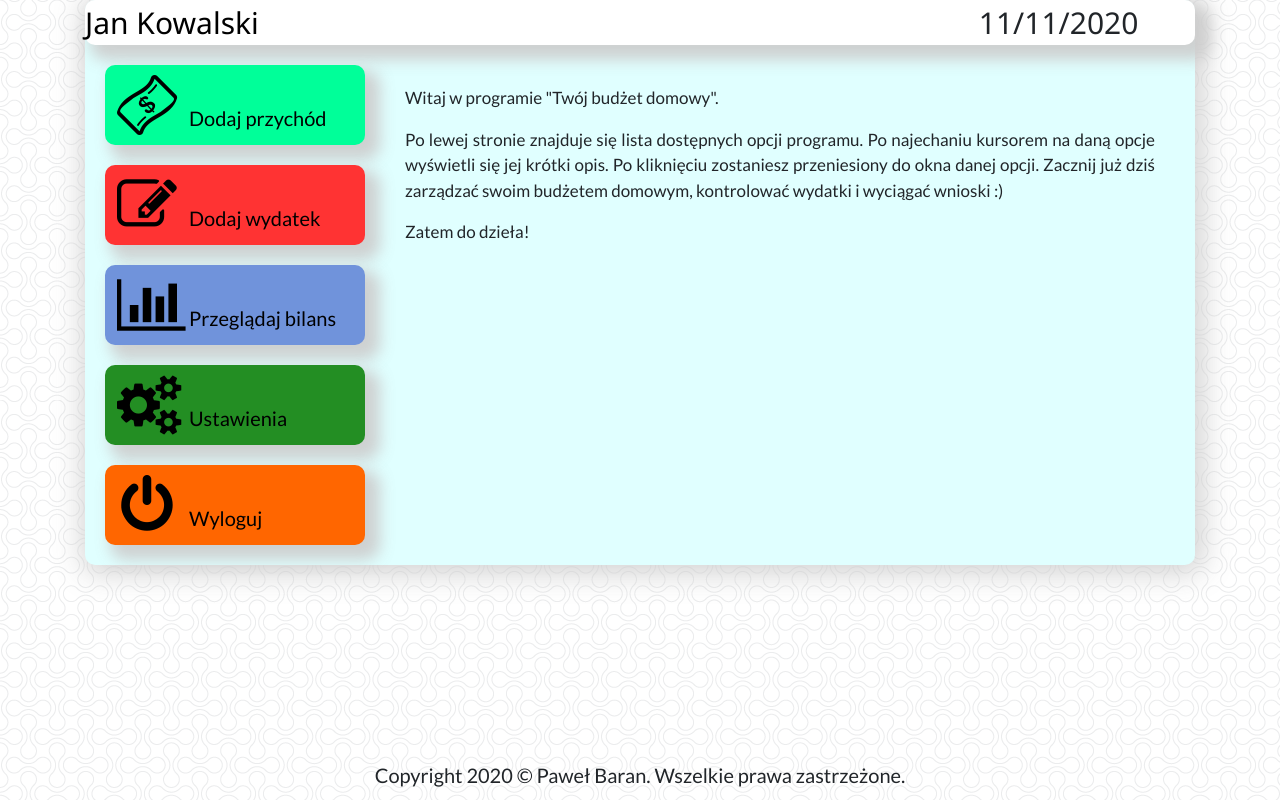
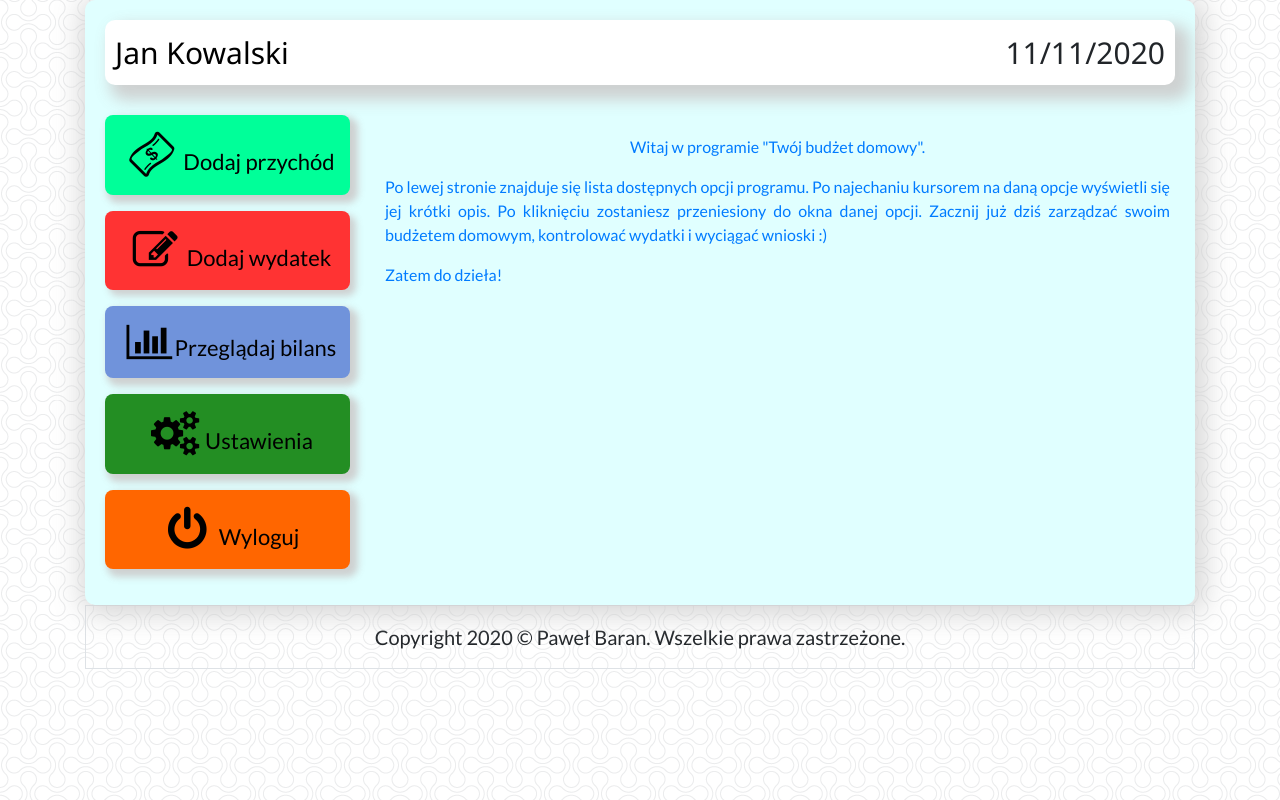
Before and after one commit to PawelBaran-coder/Wallet-in-Bootstrap, a plain HTML site: page index.html in a window 1280 px wide. Drawn offline with nearby package versions, Linux system fonts and the light colour scheme.

Commit message:
index side

```diff
--- a/css/fontello.css
+++ b/css/fontello.css
@@ -55,17 +55,17 @@
   /* text-shadow: 1px 1px 1px rgba(127, 127, 127, 0.3); */
 }
 
-.icon-cog-alt:before { content: '\e800';  font-size: 60px; margin-top: 10px;} /* '' */
+.icon-cog-alt:before { content: '\e800'; margin-top: 10px;} /* '' */
 .icon-cog:before { content: '\e801'; } /* '' */
-.icon-edit:before { content: '\e802'; font-size: 60px; margin-top: 10px;} /* '' */
+.icon-edit:before { content: '\e802'; margin-top: 10px;} /* '' */
 .icon-pencil:before { content: '\e803'; } /* '' */
-.icon-chart-bar:before { content: '\e804'; font-size: 60px; margin-top: 10px;} /* '' */
-.icon-off:before { content: '\e805';  font-size: 60px; margin-top: 10px;} /* '' */
+.icon-chart-bar:before { content: '\e804'; margin-top: 10px;} /* '' */
+.icon-off:before { content: '\e805'; margin-top: 10px;} /* '' */
 .icon-credit-card:before { content: '\e806'; } /* '' */
-.icon-dollar:before { content: '\e807'; font-size: 60px; margin-top: 10px;} /* '' */
-.icon-money-1:before { content: '\e808'; font-size: 60px; margin-top: 10px; } /* '' */
+.icon-dollar:before { content: '\e807'; margin-top: 10px;} /* '' */
+.icon-money-1:before { content: '\e808'; margin-top: 10px; } /* '' */
 .icon-pencil-1:before { content: '\e809'; } /* '' */
-.icon-cog-1:before { content: '\e80a';  font-size: 60px; margin-top: 10px; } /* '' */
+.icon-cog-1:before { content: '\e80a'; margin-top: 10px; } /* '' */
 .icon-key:before { content: '\e80b'; } /* '' */
 .icon-money:before { content: '\f0d6'; } /* '' */
 .icon-euro:before { content: '\f153'; } /* '' */
--- a/index.html
+++ b/index.html
@@ -23,11 +23,6 @@
 
 <body onload="odliczanie();">
 
-	<header>
-
-
-
-	</header>
 
 
 
@@ -35,94 +30,86 @@
 
 		<div class="container">
 
-			<div id="containerMenu">
+			<div class="col-12 containerMenu" >
 
+				<div class="row ">
 
-					<div id="rectangle">
-						<div id="logo">
+					<div class="col-12">
+
+						<header>
+
+							<div class="col-12 rectangle" >
+
+								<div class="row">
+									<div class="col-6 logo">
 										<a href="index.html" class="logolink">Jan Kowalski</a>
 									</div>
-						<div class="dropdown">
-							<button class="dropButton1"></button>
-							<div class="dropdown-content">
+
+									<div class="col-6">
+										<div id="clock"></div>
+									</div>
 
 								</div>
 							</div>
-						<div class="dropdown">
-							<button class="dropButton2"></button>
-							<div class="dropdown-content">
+
+						</header>
 
 					</div>
-						</div>
-						<div class="dropdown">
-							<button class="dropButton3"></button>
-							<div class="dropdown-content">
 
-							</div>
-						</div>
-						<div class="dropdown">
-							<button class="dropButton4"></button>
-							<div class="dropdown-content">
+					<div class="col-sm-3 col-md-4 col-lg-3">
 
-							</div>
-						</div>
-						<div class="dropdown">
-							<button class="dropButton5"></button>
-							<div class="dropdown-content">
-
-							</div>
-						</div>
-						<div class="dropdown">
-							<button class="dropButton6"></button>
-							<div class="dropdown-content">
-
-							</div>
-						</div>
-						<div id="clock">
-						</div>
-						<div style="clear: both;">
-						</div>
-					</div>
-
-					<div id="navigation">
-
+							<figure>
 								<div class="tile1">
 									<a href="dodajPrzychod.html" class="tilelink"><i class="icon-money-1"></i>Dodaj przychód</a>
 								</div>
+							</figure>
+
+							<figure>
 								<div class="tile2">
 									<a href="dodajWydatek.html" class="tilelink"><i class="icon-edit"></i>Dodaj wydatek</a>
 								</div>
+							</figure>
+
+							<figure>
 								<div class="tile3">
 									<a href="przegladajBilans.html" class="tilelink"><i class="icon-chart-bar"></i>Przeglądaj bilans</a>
 								</div>
+							</figure>
+
+							<figure>
 								<div class="tile4">
 									<a href="ustawienia.html" class="tilelink"><i class="icon-cog-alt"></i>Ustawienia</a>
 								</div>
+							</figure>
+
+							<figure>
 								<div class="tile5">
 									<a href="wyloguj.html" class="tilelink"><i class="icon-off"></i>Wyloguj</a>
 								</div>
+							</figure>
 
 					</div>
 
-					<div id="description">
-					<p>Witaj w programie "Twój budżet domowy".<p/>
-					<p>Po lewej stronie znajduje się lista dostępnych opcji programu.
+					<div class="col-sm-9  col-md-8 col-lg-9 text-primary description">
+						<p class="text-center">Witaj w programie "Twój budżet domowy".<p/>
+						<p class="text-justify">Po lewej stronie znajduje się lista dostępnych opcji programu.
 						Po najechaniu kursorem na daną opcje wyświetli się jej krótki opis. Po kliknięciu zostaniesz przeniesiony do okna danej opcji.
 						Zacznij już dziś zarządzać swoim budżetem domowym, kontrolować wydatki i wyciągać wnioski :) <p/>
 						<p>Zatem do dzieła!<p/>
 					</div>
 
-					<div style="clear: both;"></div>
-
-			</div>
-
-			<div id="footer">
-				Copyright 2020 &copy; Paweł Baran. Wszelkie prawa zastrzeżone.
 				</div>
 
 			</div>
 
-
+			<footer>
+				<div class="footer">
+					<div class="footer-copyright text-center border py-3 ">
+						Copyright 2020 &copy; Paweł Baran. Wszelkie prawa zastrzeżone.
+					</div>
+				</div>
+			</footer>
+		</div>
 
 	</main>
 
--- a/style.css
+++ b/style.css
@@ -20,63 +20,39 @@ body
 	box-shadow: 3px 3px 30px 5px rgba(204,204,204,0.9);
 }
 
-#containerMenu
+.containerMenu
 {
 	border-radius: 10px;
 	background-color: lightcyan;
 	-webkit-box-shadow: 3px 3px 30px 5px rgba(204,204,204,0.9);
 	-moz-box-shadow: 3px 3px 30px 5px rgba(204,204,204,0.9);
 	box-shadow: 3px 3px 30px 5px rgba(204,204,204,0.9);
+	padding: 20px;
 }
 
-#rectangle
+.rectangle
 {
 	-webkit-box-shadow: 10px 10px 15px 5px rgba(204,204,204,0.9);
 	-moz-box-shadow: 10px 10px 15px 5px rgba(204,204,204,0.9);
 	box-shadow: 10px 10px 15px 5px rgba(204,204,204,0.9);
 	border-radius: 10px;
 	background-color: #ffffff;
+	padding: 10px;
+	margin-bottom: 30px;
 }
 
-#logo
+.logo
 {
 	font-size: 30px;
-	float: left;
 	font-family: 'Noto Sans', sans-serif;
 }
 
 #clock
 {
+	text-align: right;
 	font-size: 30px;
-	float: left;
 	font-family: 'Noto Sans', sans-serif;
-	text-align: right;
-}
 
-#navigation
-{
-	width: 300px;
-	float: left;
-}
-
-#description
-{
-	font-size: 17px;
-	height: 450px;
-	overflow-y: auto;
-	text-align: justify;
-	padding: 20px;
-	margin: 20px;
-}
-
-#footer
-{
-	width: 100%;
-	bottom: 10px;
-	position: absolute;
-	text-align: center;
-	left: 0;
-	right: 0;
 }
 
 #addSubmit
@@ -223,7 +199,6 @@ body
 	display: block;
 }
 
-
 .tile1
 {
 	-webkit-box-shadow: 10px 10px 15px 5px rgba(204,204,204,0.9);
@@ -231,8 +206,6 @@ body
 	box-shadow: 10px 10px 15px 5px rgba(204,204,204,0.9);
 	border-radius: 10px;
 	background-color: #00FF99;
-	margin: 20px;
-	height: 80px;
 }
 
 .tile2
@@ -242,8 +215,6 @@ body
 	box-shadow: 10px 10px 15px 5px rgba(204,204,204,0.9);
 	border-radius: 10px;
 	background-color: #FF3333;
-	margin: 20px;
-	height: 80px;
 }
 
 .tile3
@@ -253,8 +224,6 @@ body
 	box-shadow: 10px 10px 15px 5px rgba(204,204,204,0.9);
 	border-radius: 10px;
 	background-color: #7093DB;
-	margin: 20px;
-	height: 80px;
 }
 
 .tile4
@@ -264,8 +233,6 @@ body
 	box-shadow: 10px 10px 15px 5px rgba(204,204,204,0.9);
 	border-radius: 10px;
 	background-color: #238E23;
-	margin: 20px;
-	height: 80px;
 }
 
 .tile5
@@ -275,9 +242,6 @@ body
 	box-shadow: 10px 10px 15px 5px rgba(204,204,204,0.9);
 	border-radius: 10px;
 	background-color: #FF6600;
-	margin: 20px;
-	height: 80px;
-
 }
 
 .tile1:hover
@@ -310,8 +274,7 @@ a.tilelink
 	color: #000000;
 	text-decoration: none;
 	display: block;
-	width: 260px;
-	height: 80px;
+	padding-bottom: 10px;
 }
 
 a.logolink
@@ -377,7 +340,6 @@ input[type=submit]:hover
 
 td
 {
-
 	border: 1px solid gray;
 	text-align: right;
 	padding: 5px;
@@ -393,5 +355,172 @@ table
 {
 	align: right;
 	border-collapse: collapse;
+}
+
+.description
+{
+	padding: 20px;
+	font-size: 16px;
+}
+
+@media (max-width: 575px)
+{
+	a.tilelink
+	{
+		font-size: 30px;
+		padding: 10px;
+	}
+	.icon-money-1
+	{
+		font-size: 50px;
+	}
+	.icon-edit
+	{
+		font-size: 50px;
+	}
+	.icon-chart-bar
+	{
+		font-size: 30px;
+	}
+	.icon-cog-alt
+	{
+		font-size: 30px;
+	}
+	.icon-off
+	{
+		font-size: 30px;
+	}
+}
+
+@media (min-width: 576px)
+{
+	a.tilelink
+	{
+		font-size: 16px;
+		text-align: center;
+		font-weight: bold;
+	}
+	.icon-money-1
+	{
+		font-size: 50px;
+	}
+	.icon-edit
+	{
+		font-size: 50px;
+	}
+	.icon-chart-bar
+	{
+		font-size: 50px;
+	}
+	.icon-cog-alt
+	{
+		font-size: 50px;
+	}
+	.icon-off
+	{
+		font-size: 50px;
+	}
+	.tile1
+	{
+	-webkit-box-shadow: 5px 5px 7px 3px rgba(204,204,204,0.9);
+	-moz-box-shadow: 5px 5px 7px 3px rgba(204,204,204,0.9);
+	box-shadow: 5px 5px 7px 3px rgba(204,204,204,0.9);
+	border-radius: 8px;
+	margin-left: 0px;
+	}
+	.tile2
+	{
+	-webkit-box-shadow: 5px 5px 7px 3px rgba(204,204,204,0.9);
+	-moz-box-shadow: 5px 5px 7px 3px rgba(204,204,204,0.9);
+	box-shadow: 5px 5px 7px 1px rgba(204,204,204,0.9);
+	border-radius: 8px;
+	}
+	.tile3
+	{
+	-webkit-box-shadow: 5px 5px 7px 3px rgba(204,204,204,0.9);
+	-moz-box-shadow: 5px 5px 7px 3px rgba(204,204,204,0.9);
+	box-shadow: 5px 5px 7px 3px rgba(204,204,204,0.9);
+	border-radius: 8px;
+	}
+	.tile4
+	{
+	-webkit-box-shadow: 5px 5px 7px 3px rgba(204,204,204,0.9);
+	-moz-box-shadow: 5px 5px 7px 3px rgba(204,204,204,0.9);
+	box-shadow: 5px 5px 7px 3px rgba(204,204,204,0.9);
+	border-radius: 8px;
+	}
+	.tile5
+	{
+	-webkit-box-shadow: 5px 5px 7px 3px rgba(204,204,204,0.9);
+	-moz-box-shadow: 5px 5px 7px 3px rgba(204,204,204,0.9);
+	box-shadow: 5px 5px 7px 3px rgba(204,204,204,0.9);
+	border-radius: 8px;
+	}
+}
+
+@media (min-width: 768px)
+{
+	a.tilelink
+	{
+		font-size: 18px;
+		text-align: center;
+		font-weight: normal;
+		padding: 5px;
+		padding-bottom: 7px;
+
+	}
+	.icon-money-1
+	{
+		font-size: 40px;
+	}
+	.icon-edit
+	{
+		font-size: 40px;
+	}
+	.icon-chart-bar
+	{
+		font-size: 35px;
+	}
+	.icon-cog-alt
+	{
+		font-size: 40px;
+	}
+	.icon-off
+	{
+		font-size: 40px;
+	}
 
 }
+
+@media (min-width: 1200px)
+{
+	a.tilelink
+	{
+		font-size: 22px;
+		text-align: center;
+		font-weight: normal;
+		padding: 5px;
+		padding-bottom: 7px;
+	}
+	.icon-money-1
+	{
+		font-size: 45px;
+	}
+	.icon-edit
+	{
+		font-size: 45px;
+	}
+	.icon-chart-bar
+	{
+		font-size: 40px;
+	}
+	.icon-cog-alt
+	{
+		font-size: 45px;
+	}
+	.icon-off
+	{
+		font-size: 45px;
+	}
+
+}
```
Lines whose indentation alone changed are shown as unchanged.
